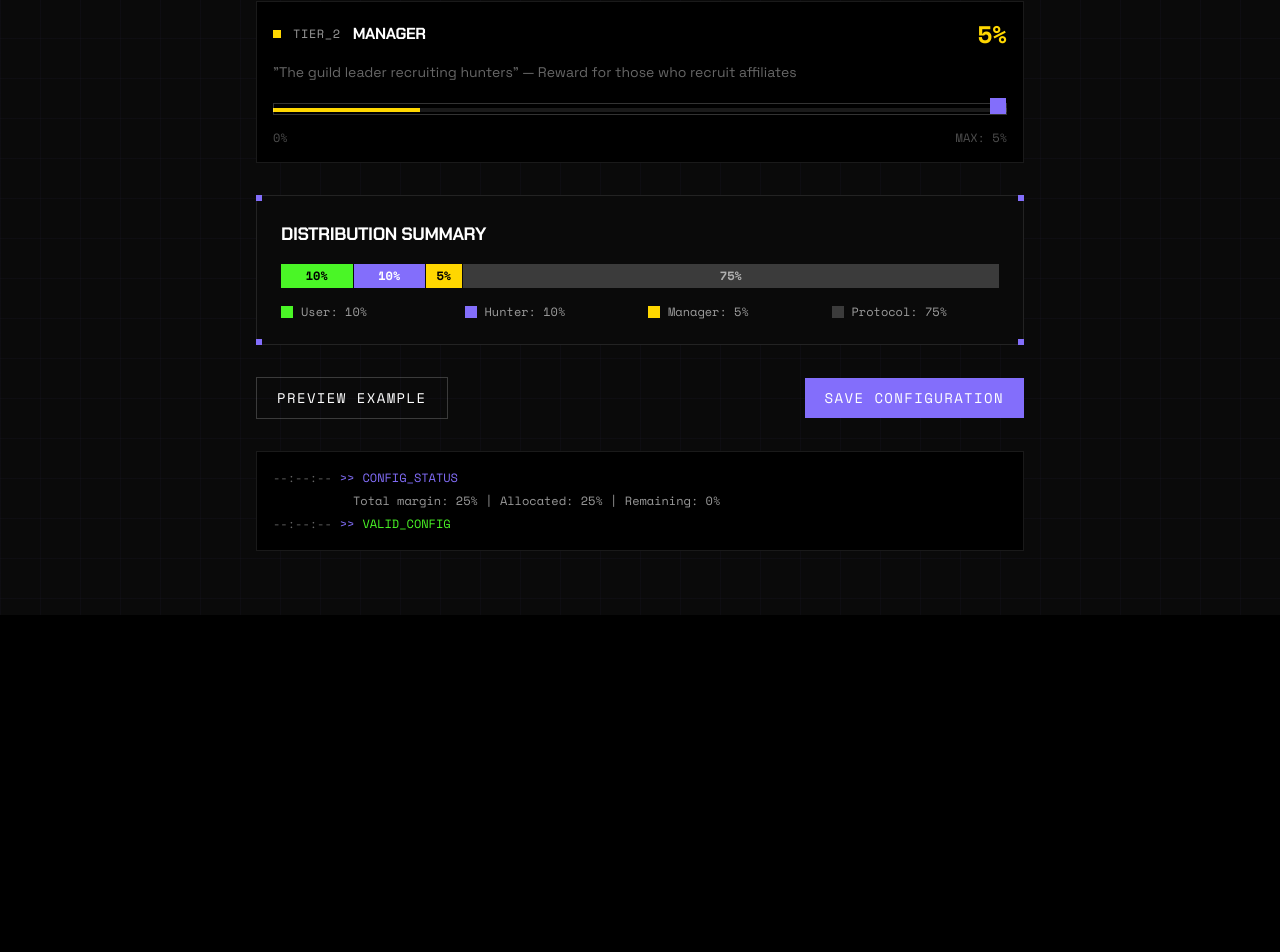
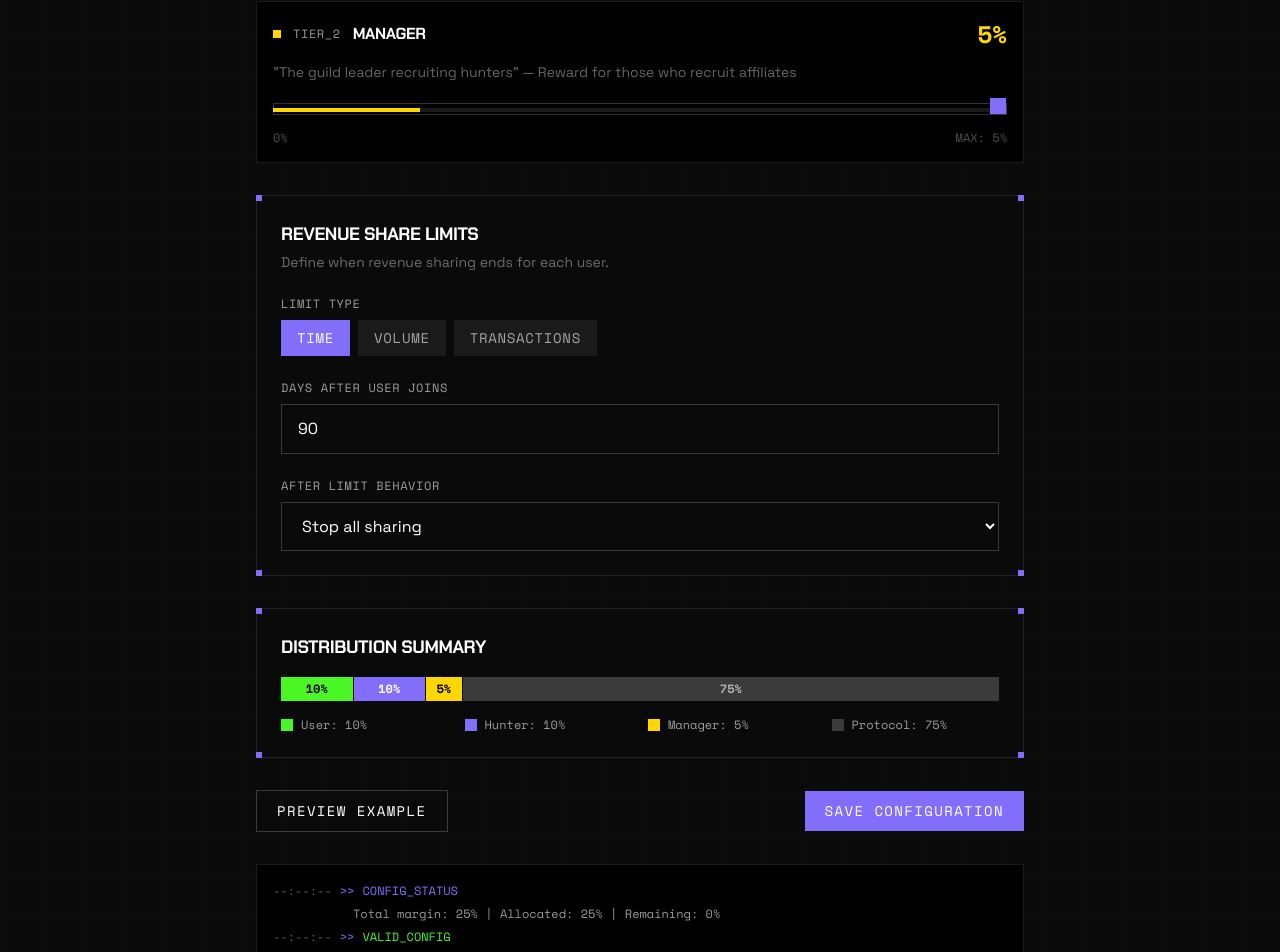
Before and after one commit to Machoman3000/viral-distribution-dashboard, a Next.js app: page /viral-distribution-dashboard/configure in a window 1280 px wide. Shown: the part 802-1754 px from the top of the page. Before the commit the page ends 1417 px from the top, so only its background shows below. Built offline with nearby package versions, Linux system fonts and the light colour scheme.

Commit message:
feat: Add revenue share limits configuration
Add UI for configuring revenue share limits including:
- Limit type selector (time, volume, transactions)
- Dynamic limit value input with contextual labels
- After-limit behavior dropdown (stop all, stop rebate, reduce 50%)

```diff
--- a/app/configure/page.tsx
+++ b/app/configure/page.tsx
@@ -13,7 +13,7 @@ export default function ConfigurePage() {
   const { payoutConfig, setPayoutConfig, appRegistration } = useApp();
   const [showPreview, setShowPreview] = useState(false);
 
-  const { totalMargin, tier0Rebate, tier1Hunter, tier2Manager } = payoutConfig;
+  const { totalMargin, tier0Rebate, tier1Hunter, tier2Manager, limitType, limitValue, afterLimitBehavior } = payoutConfig;
 
   // Calculate remaining margin for each tier
   const usedMargin = tier0Rebate + tier1Hunter + tier2Manager;
@@ -166,6 +166,72 @@ export default function ConfigurePage() {
             color="yellow"
           />
         </div>
+
+        {/* Revenue Share Limits */}
+        <PixelCard className="mb-8">
+          <div className="mb-6">
+            <h3 className="font-[family-name:var(--font-display)] text-lg font-bold uppercase tracking-tight mb-1">
+              Revenue Share Limits
+            </h3>
+            <p className="text-white/40 text-sm font-[family-name:var(--font-body)]">
+              Define when revenue sharing ends for each user.
+            </p>
+          </div>
+
+          {/* Limit Type */}
+          <div className="mb-6">
+            <label className="block font-[family-name:var(--font-mono)] text-xs text-white/60 uppercase tracking-wider mb-2">
+              Limit Type
+            </label>
+            <div className="flex gap-2">
+              {(['time', 'volume', 'transactions'] as const).map((type) => (
+                <button
+                  key={type}
+                  onClick={() => setPayoutConfig({ ...payoutConfig, limitType: type })}
+                  className={`px-4 py-2 font-[family-name:var(--font-mono)] text-sm uppercase tracking-wider transition-colors ${
+                    limitType === type
+                      ? 'bg-monad-purple text-white'
+                      : 'bg-monad-gray text-white/60 hover:text-white'
+                  }`}
+                >
+                  {type}
+                </button>
+              ))}
+            </div>
+          </div>
+
+          {/* Limit Value */}
+          <div className="mb-6">
+            <label className="block font-[family-name:var(--font-mono)] text-xs text-white/60 uppercase tracking-wider mb-2">
+              {limitType === 'time' && 'Days after user joins'}
+              {limitType === 'volume' && 'Fee volume (USD)'}
+              {limitType === 'transactions' && 'Number of transactions'}
+            </label>
+            <input
+              type="number"
+              value={limitValue}
+              onChange={(e) => setPayoutConfig({ ...payoutConfig, limitValue: parseInt(e.target.value) || 0 })}
+              className="w-full px-4 py-3 bg-monad-black border border-white/20 text-white font-[family-name:var(--font-mono)] focus:border-monad-purple focus:outline-none"
+              min={0}
+            />
+          </div>
+
+          {/* After Limit Behavior */}
+          <div>
+            <label className="block font-[family-name:var(--font-mono)] text-xs text-white/60 uppercase tracking-wider mb-2">
+              After Limit Behavior
+            </label>
+            <select
+              value={afterLimitBehavior}
+              onChange={(e) => setPayoutConfig({ ...payoutConfig, afterLimitBehavior: e.target.value as 'stop' | 'reduceRebate' | 'reduce50' })}
+              className="w-full px-4 py-3 bg-monad-black border border-white/20 text-white font-[family-name:var(--font-mono)] focus:border-monad-purple focus:outline-none cursor-pointer"
+            >
+              <option value="stop">Stop all sharing</option>
+              <option value="reduceRebate">Stop user rebate only</option>
+              <option value="reduce50">Reduce all rates by 50%</option>
+            </select>
+          </div>
+        </PixelCard>
 
         {/* Summary Card */}
         <PixelCard className="mb-8">
--- a/contexts/AppContext.tsx
+++ b/contexts/AppContext.tsx
@@ -7,6 +7,10 @@ interface PayoutConfig {
   tier0Rebate: number;
   tier1Hunter: number;
   tier2Manager: number;
+  // Revenue share limits
+  limitType: 'time' | 'volume' | 'transactions';
+  limitValue: number;
+  afterLimitBehavior: 'stop' | 'reduceRebate' | 'reduce50';
 }
 
 interface AppRegistration {
@@ -37,6 +41,9 @@ const defaultPayoutConfig: PayoutConfig = {
   tier0Rebate: 10,
   tier1Hunter: 10,
   tier2Manager: 5,
+  limitType: 'time',
+  limitValue: 90,
+  afterLimitBehavior: 'stop',
 };
 
 const AppContext = createContext<AppContextType | undefined>(undefined);
```
